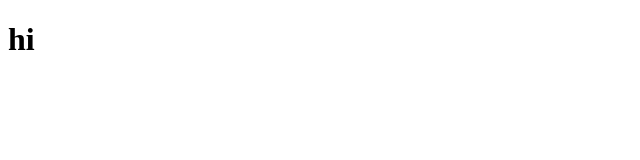
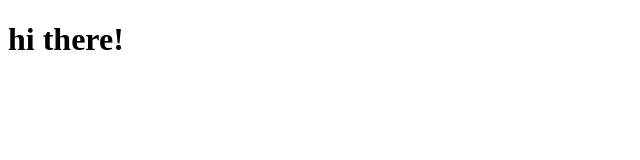
Before and after one commit to mykst17/mykst17.github.io, a plain HTML site: page index.html in a window 1280 px wide. Shown: the whole page, without its empty margins (0-640 px from the left). Drawn offline with Linux system fonts and the light colour scheme.

Commit message:
Update index.html

```diff
--- a/index.html
+++ b/index.html
@@ -6,6 +6,6 @@
     <title>Document</title>
   </head>
   <body>
-    <h1>hi</h1>
+    <h1>hi there!</h1>
   </body>
 </html>
```
